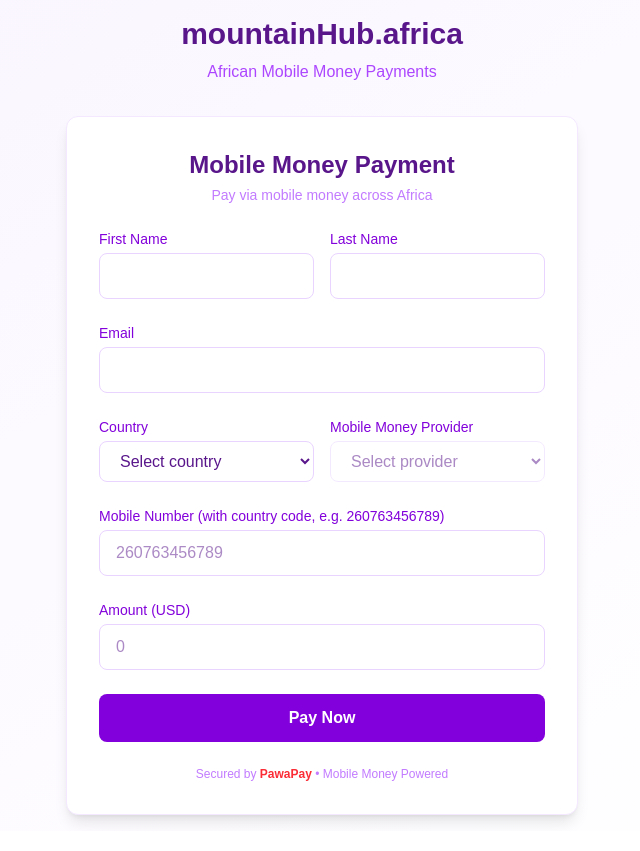
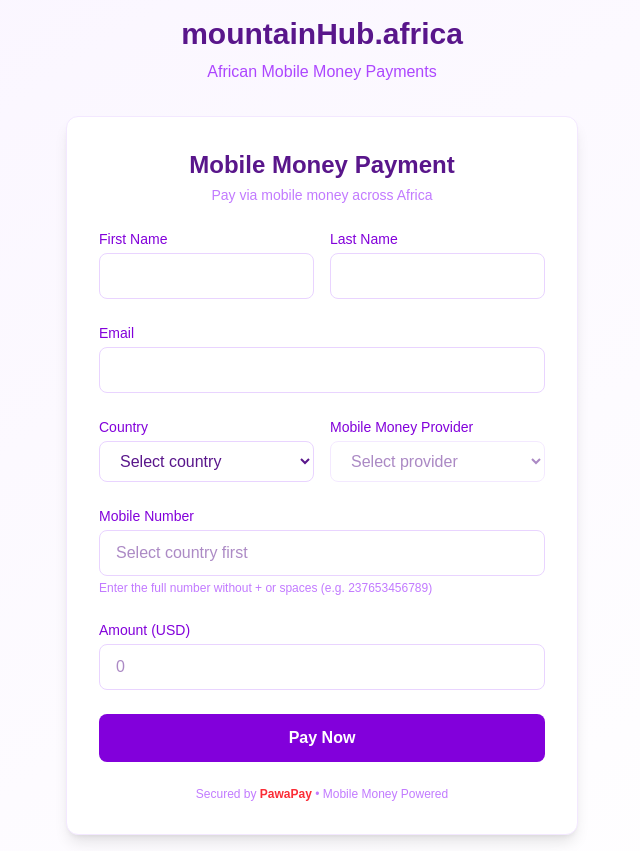
Before and after one commit to tambuaevaristus/rvamply-pawapay, a Next.js app: page /payment in a window 1280 px wide. Shown: the whole page, without its empty margins (318-958 px from the left). Built offline with nearby package versions, Linux system fonts and the light colour scheme.

Commit message:
add contry code

```diff
--- a/src/components/PaymentForm.tsx
+++ b/src/components/PaymentForm.tsx
@@ -7,6 +7,7 @@ interface CountryConfig {
   label: string
   alpha3: string
   currency: string
+  dialCode: string
   providers: { value: PawapayProvider; label: string }[]
 }
 
@@ -15,12 +16,14 @@ const COUNTRIES: Record<string, CountryConfig> = {
     label: 'Kenya',
     alpha3: 'KEN',
     currency: 'KES',
+    dialCode: '254',
     providers: [{ value: 'MPESA_KEN', label: 'M-Pesa' }],
   },
   TZ: {
     label: 'Tanzania',
     alpha3: 'TZA',
     currency: 'TZS',
+    dialCode: '255',
     providers: [
       { value: 'AIRTEL_TZA', label: 'Airtel' },
       { value: 'VODACOM_TZA', label: 'Vodacom M-Pesa' },
@@ -32,6 +35,7 @@ const COUNTRIES: Record<string, CountryConfig> = {
     label: 'Ghana',
     alpha3: 'GHA',
     currency: 'GHS',
+    dialCode: '233',
     providers: [
       { value: 'MTN_MOMO_GHA', label: 'MTN Mobile Money' },
       { value: 'AIRTELTIGO_GHA', label: 'AT Money' },
@@ -42,6 +46,7 @@ const COUNTRIES: Record<string, CountryConfig> = {
     label: 'Senegal',
     alpha3: 'SEN',
     currency: 'XOF',
+    dialCode: '221',
     providers: [
       { value: 'ORANGE_SEN', label: 'Orange Money' },
       { value: 'FREE_SEN', label: 'Free Money' },
@@ -52,6 +57,7 @@ const COUNTRIES: Record<string, CountryConfig> = {
     label: "Côte d'Ivoire",
     alpha3: 'CIV',
     currency: 'XOF',
+    dialCode: '225',
     providers: [
       { value: 'MTN_MOMO_CIV', label: 'MTN Mobile Money' },
       { value: 'ORANGE_CIV', label: 'Orange Money' },
@@ -62,6 +68,7 @@ const COUNTRIES: Record<string, CountryConfig> = {
     label: 'Uganda',
     alpha3: 'UGA',
     currency: 'UGX',
+    dialCode: '256',
     providers: [
       { value: 'MTN_MOMO_UGA', label: 'MTN Mobile Money' },
       { value: 'AIRTEL_OAPI_UGA', label: 'Airtel Money' },
@@ -71,6 +78,7 @@ const COUNTRIES: Record<string, CountryConfig> = {
     label: 'Rwanda',
     alpha3: 'RWA',
     currency: 'RWF',
+    dialCode: '250',
     providers: [
       { value: 'MTN_MOMO_RWA', label: 'MTN Mobile Money' },
       { value: 'AIRTEL_RWA', label: 'Airtel Money' },
@@ -80,6 +88,7 @@ const COUNTRIES: Record<string, CountryConfig> = {
     label: 'Zambia',
     alpha3: 'ZMB',
     currency: 'ZMW',
+    dialCode: '260',
     providers: [
       { value: 'MTN_MOMO_ZMB', label: 'MTN Mobile Money' },
       { value: 'AIRTEL_OAPI_ZMB', label: 'Airtel Money' },
@@ -90,6 +99,7 @@ const COUNTRIES: Record<string, CountryConfig> = {
     label: 'Cameroon',
     alpha3: 'CMR',
     currency: 'XAF',
+    dialCode: '237',
     providers: [
       { value: 'MTN_MOMO_CMR', label: 'MTN Mobile Money' },
       { value: 'ORANGE_CMR', label: 'Orange Money' },
@@ -99,6 +109,7 @@ const COUNTRIES: Record<string, CountryConfig> = {
     label: 'Mali',
     alpha3: 'MLI',
     currency: 'XOF',
+    dialCode: '223',
     providers: [
       { value: 'MTN_MOMO_CIV', label: 'MTN Mobile Money' },
       { value: 'ORANGE_CIV', label: 'Orange Money' },
@@ -108,6 +119,7 @@ const COUNTRIES: Record<string, CountryConfig> = {
     label: 'Malawi',
     alpha3: 'MWI',
     currency: 'MWK',
+    dialCode: '265',
     providers: [
       { value: 'AIRTEL_MWI', label: 'Airtel Money' },
       { value: 'TNM_MWI', label: 'TNM Mpamba' },
@@ -117,6 +129,7 @@ const COUNTRIES: Record<string, CountryConfig> = {
     label: 'Nigeria',
     alpha3: 'NGA',
     currency: 'NGN',
+    dialCode: '234',
     providers: [
       { value: 'MTN_MOMO_NGA', label: 'MTN Mobile Money' },
       { value: 'AIRTEL_NGA', label: 'Airtel Money' },
@@ -126,6 +139,7 @@ const COUNTRIES: Record<string, CountryConfig> = {
     label: 'DRC',
     alpha3: 'COD',
     currency: 'CDF',
+    dialCode: '243',
     providers: [
       { value: 'VODACOM_MPESA_COD', label: 'Vodacom M-Pesa' },
       { value: 'AIRTEL_COD', label: 'Airtel Money' },
@@ -136,6 +150,7 @@ const COUNTRIES: Record<string, CountryConfig> = {
     label: 'Benin',
     alpha3: 'BEN',
     currency: 'XOF',
+    dialCode: '229',
     providers: [
       { value: 'MTN_MOMO_BEN', label: 'MTN Mobile Money' },
       { value: 'MOOV_BEN', label: 'Moov' },
@@ -145,18 +160,21 @@ const COUNTRIES: Record<string, CountryConfig> = {
     label: 'Ethiopia',
     alpha3: 'ETH',
     currency: 'ETB',
+    dialCode: '251',
     providers: [{ value: 'MPESA_ETH', label: 'M-Pesa' }],
   },
   LS: {
     label: 'Lesotho',
     alpha3: 'LSO',
     currency: 'LSL',
+    dialCode: '266',
     providers: [{ value: 'MPESA_LSO', label: 'M-Pesa' }],
   },
   MZ: {
     label: 'Mozambique',
     alpha3: 'MOZ',
     currency: 'MZN',
+    dialCode: '258',
     providers: [
       { value: 'VODACOM_MOZ', label: 'Vodacom M-Pesa' },
       { value: 'MOVITEL_MOZ', label: 'Movitel' },
@@ -166,6 +184,7 @@ const COUNTRIES: Record<string, CountryConfig> = {
     label: 'Sierra Leone',
     alpha3: 'SLE',
     currency: 'SLE',
+    dialCode: '232',
     providers: [{ value: 'ORANGE_SLE', label: 'Orange Money' }],
   },
 }
@@ -326,8 +345,16 @@ export default function PaymentForm({ onSuccess, onError, ghlContext }: PaymentF
             <select
               value={countryCode}
               onChange={(e) => {
-                setCountryCode(e.target.value)
+                const newCode = e.target.value
+                setCountryCode(newCode)
                 setProvider('')
+                // Auto-prepend dial code to phone number
+                if (newCode && COUNTRIES[newCode]) {
+                  const dialCode = COUNTRIES[newCode].dialCode
+                  // Strip existing dial code if present
+                  const stripped = phoneNumber.replace(/^\d+/, '')
+                  setPhoneNumber(dialCode + stripped)
+                }
               }}
               required
               className="w-full px-4 py-2.5 rounded-lg border border-purple-200 bg-white text-purple-900 focus:ring-2 focus:ring-purple-500 focus:border-transparent"
@@ -364,16 +391,30 @@ export default function PaymentForm({ onSuccess, onError, ghlContext }: PaymentF
 
         <div>
           <label className="block text-sm font-medium text-purple-700 mb-1">
-            Mobile Number (with country code, e.g. 260763456789)
+            Mobile Number
           </label>
-          <input
-            type="tel"
-            value={phoneNumber}
-            onChange={(e) => setPhoneNumber(e.target.value)}
-            placeholder="260763456789"
-            required
-            className="w-full px-4 py-2.5 rounded-lg border border-purple-200 bg-white text-purple-900 focus:ring-2 focus:ring-purple-500 focus:border-transparent"
-          />
+          <div className="flex">
+            {country && (
+              <span className="inline-flex items-center px-3 rounded-l-lg border border-r-0 border-purple-200 bg-purple-50 text-purple-700 text-sm font-medium">
+                +{country.dialCode}
+              </span>
+            )}
+            <input
+              type="tel"
+              value={phoneNumber}
+              onChange={(e) => {
+                // Only allow digits
+                const digits = e.target.value.replace(/\D/g, '')
+                setPhoneNumber(digits)
+              }}
+              placeholder={country ? `e.g. ${country.dialCode}6XXXXXXXX` : 'Select country first'}
+              required
+              className={`flex-1 px-4 py-2.5 border border-purple-200 bg-white text-purple-900 focus:ring-2 focus:ring-purple-500 focus:border-transparent ${country ? 'rounded-r-lg' : 'rounded-lg'}`}
+            />
+          </div>
+          <p className="text-xs text-purple-400 mt-1">
+            Enter the full number without + or spaces (e.g. 237653456789)
+          </p>
         </div>
 
         <div>
```
